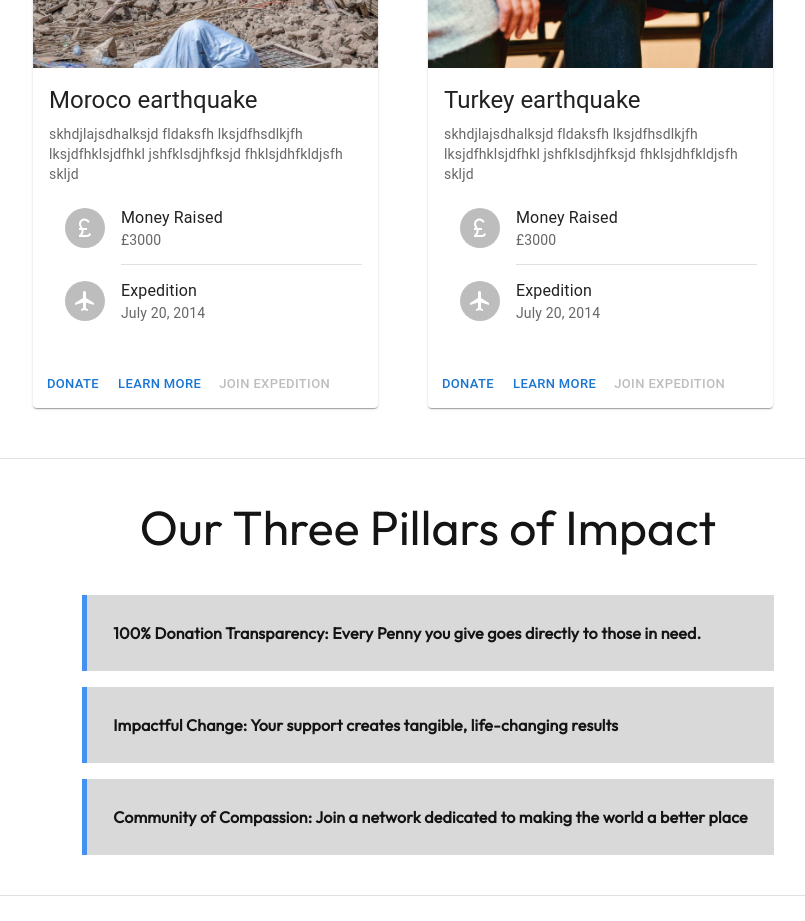
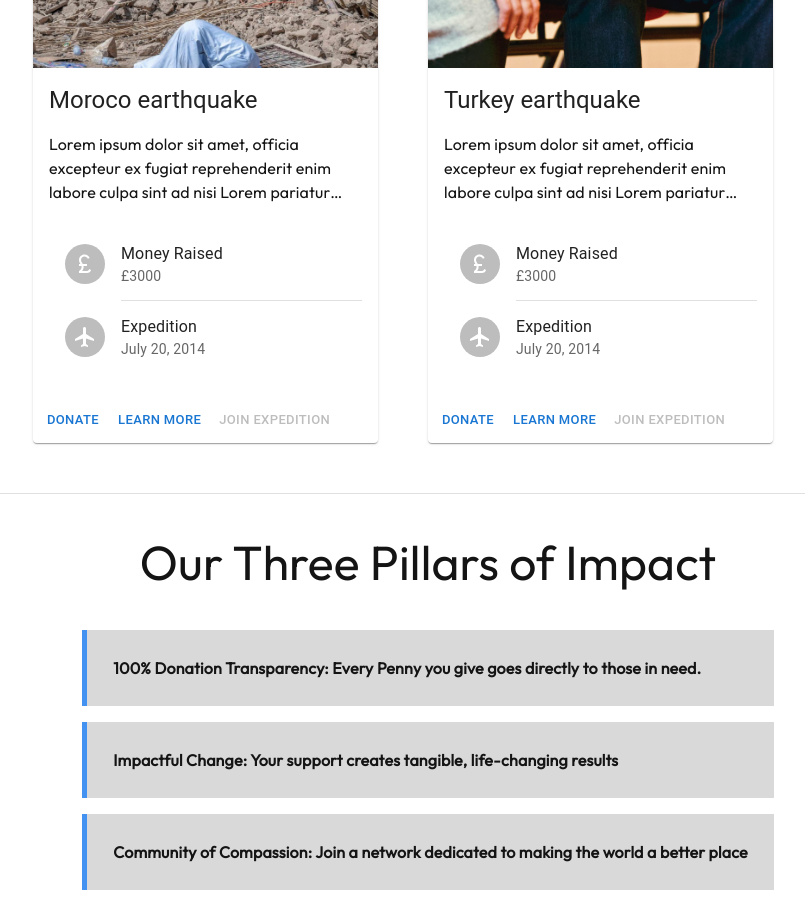
Before and after one commit to AlphaSap/charity-website, a React (Vite) app: page / in a window 1280 px wide. Shown: the part 820-1741 px from the top of the page, without its empty margins (212-1017 px from the left). Built offline with nearby package versions, Linux system fonts and the light colour scheme.

Commit message:
Fixed overflow on cards

```diff
--- a/public/incident.json
+++ b/public/incident.json
@@ -2,7 +2,7 @@
   {
     "image": "current.png",
     "name": "Moroco earthquake",
-    "text": "skhdjlajsdhalksjd fldaksfh lksjdfhsdlkjfh lksjdfhklsjdfhkl jshfklsdjhfksjd fhklsjdhfkldjsfh skljd",
+    "text": "Lorem ipsum dolor sit amet, officia excepteur ex fugiat reprehenderit enim labore culpa sint ad nisi Lorem pariatur mollit ex esse exercitation amet. Nisi anim cupidatat excepteur officia. Reprehenderit nostrud nostrud ipsum Lorem est aliquip amet voluptate voluptate dolor minim nulla est proident. Nostrud officia pariatur ut officia. Sit irure elit esse ea nulla sunt ex occaecat reprehenderit commodo officia dolor Lorem duis laboris cupidatat officia voluptate. Culpa proident adipisicing id nulla nisi laboris ex in Lorem sunt duis officia eiusmod. Aliqua reprehenderit commodo ex non excepteur duis sunt velit enim. Voluptate laboris sint cupidatat ullamco ut ea consectetur et est culpa et culpa duis.",
     "date": "2011-04-11T10:20:30Z",
     "peopleHelped": 69,
     "moneyRaised": 5000
@@ -10,7 +10,7 @@
   {
     "image": "help.jpg",
     "name": "Turkey earthquake",
-    "text": "skhdjlajsdhalksjd fldaksfh lksjdfhsdlkjfh lksjdfhklsjdfhkl jshfklsdjhfksjd fhklsjdhfkldjsfh skljd",
+    "text": "Lorem ipsum dolor sit amet, officia excepteur ex fugiat reprehenderit enim labore culpa sint ad nisi Lorem pariatur mollit ex esse exercitation amet. Nisi anim cupidatat excepteur officia. Reprehenderit nostrud nostrud ipsum Lorem est aliquip amet voluptate voluptate dolor minim nulla est proident. Nostrud officia pariatur ut officia. Sit irure elit esse ea nulla sunt ex occaecat reprehenderit commodo officia dolor Lorem duis laboris cupidatat officia voluptate. Culpa proident adipisicing id nulla nisi laboris ex in Lorem sunt duis officia eiusmod. Aliqua reprehenderit commodo ex non excepteur duis sunt velit enim. Voluptate laboris sint cupidatat ullamco ut ea consectetur et est culpa et culpa duis.",
     "date": "2023-04-11T10:20:30Z",
     "peopleHelped": 42,
     "moneyRaised": 10000
--- a/src/components/campaign/card/CustomCard.css
+++ b/src/components/campaign/card/CustomCard.css
@@ -6,7 +6,7 @@
 .card-title {
   margin: 0;
   position: relative;
-  vertical-align: top
+  vertical-align: top;
 }
 
 .card-conatainer {
@@ -17,3 +17,11 @@
 .card-conatainer {
   display: flex;
 }
+
+.card-text-content {
+  font-family: var(--font-fam);
+  display: -webkit-box;
+  -webkit-line-clamp: 3;
+  -webkit-box-orient: vertical;
+  overflow: hidden;
+}
--- a/src/components/campaign/card/CustomCard.tsx
+++ b/src/components/campaign/card/CustomCard.tsx
@@ -14,7 +14,6 @@
   image: string;
 }
 
-// <Grid item margin={3} flexGrow={200}>
 function CustomCard(card: CardProp) {
   return (
     <>
@@ -29,9 +28,7 @@
           <Typography gutterBottom variant="h5" component="div">
             {card.name}
           </Typography>
-          <Typography variant="body2" color="text.secondary">
-            {card.text}
-          </Typography>
+          <p className="card-text-content">{card.text}</p>
           <CardInformation />
         </CardContent>
         <CardActions sx={{ marginTop: "auto" }}>
```
